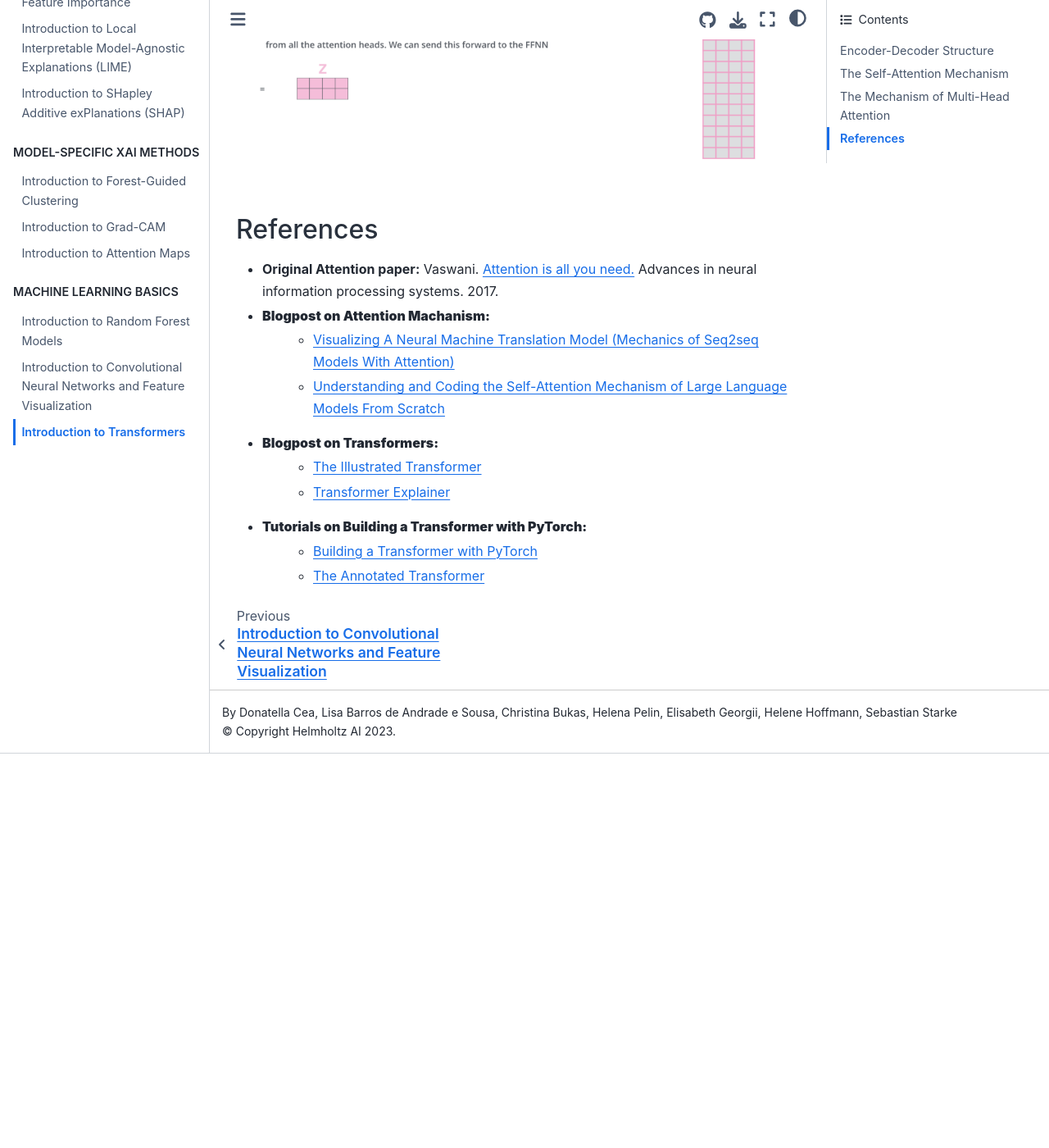
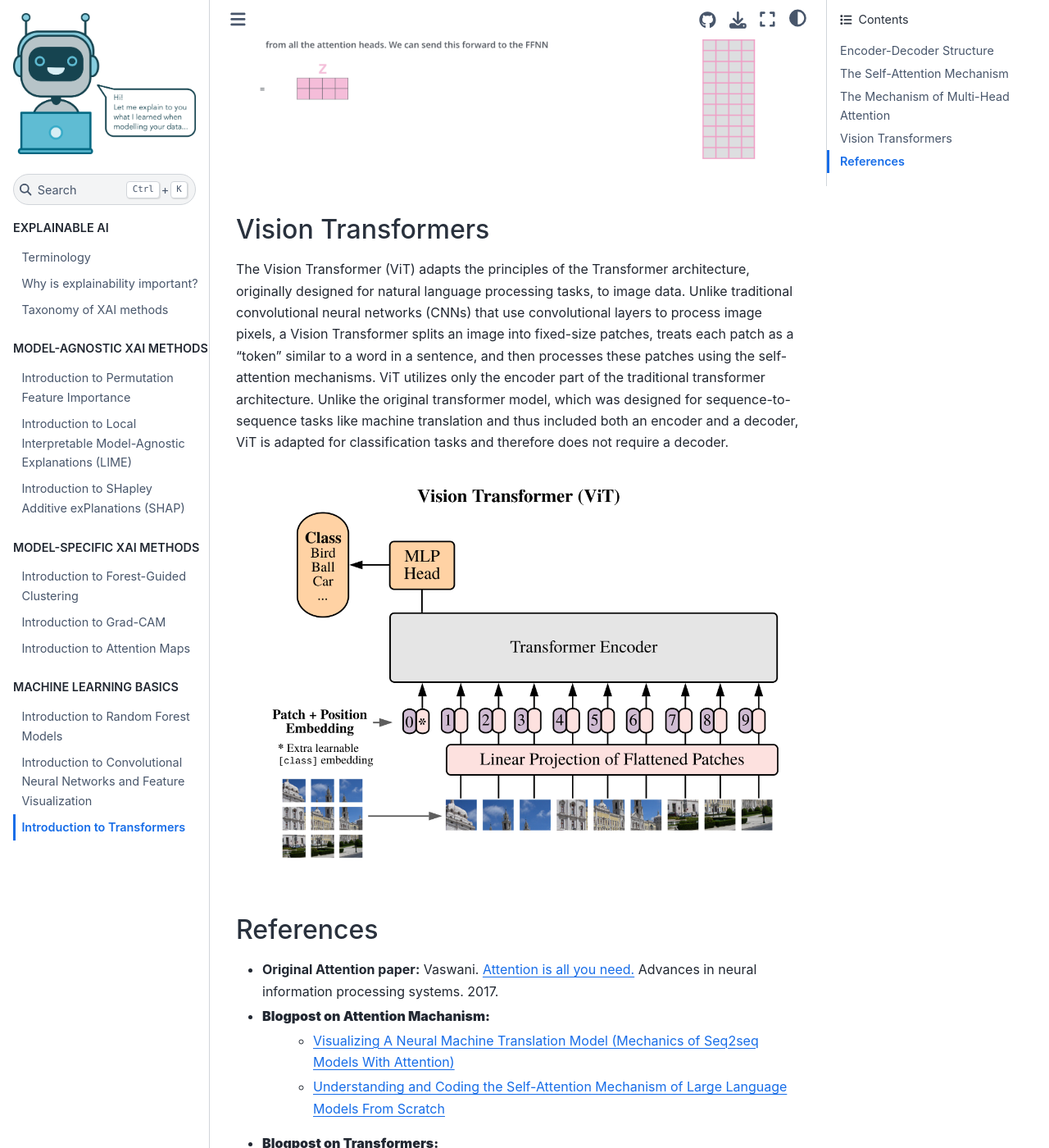
Before and after one commit to HelmholtzAI-Consultants-Munich/XAI-Tutorials, a Sphinx documentation site: the page built from docs/source/_ml_basics/transformer.rst, in a window 1280 px wide and 1400 px high, scrolled down 6701 px. Shown: the whole window at 82% size. Built offline with Sphinx 7.4.7 and the Sphinx Book theme 1.1.4, drawn with Linux system fonts in a browser that asks for light colours; before the commit the page ends 7620 px from its top, so only the background shows below that; some of the changed text lies outside the part shown.

Commit message:
add content for attention maps

```diff
--- a/docs/source/_ml_basics/transformer.rst
+++ b/docs/source/_ml_basics/transformer.rst
@@ -85,6 +85,18 @@ The outputs of all attention heads are concatenated and then linearly transforme
 .. figure:: ../_figures/qkv4.png
 
 
+Vision Transformers
+----------------------
+
+The Vision Transformer (ViT) adapts the principles of the Transformer architecture, originally designed for natural language processing tasks, to image data.
+Unlike traditional convolutional neural networks (CNNs) that use convolutional layers to process image pixels, a Vision Transformer splits an image into fixed-size patches,
+treats each patch as a "token" similar to a word in a sentence, and then processes these patches using the self-attention mechanisms.
+ViT utilizes only the encoder part of the traditional transformer architecture.
+Unlike the original transformer model, which was designed for sequence-to-sequence tasks like machine translation and thus included both an encoder and a decoder,
+ViT is adapted for classification tasks and therefore does not require a decoder.
+
+
+.. figure:: ../_figures/vit.png
 
 References
 ------------
@@ -98,3 +110,4 @@ References
 - **Tutorials on Building a Transformer with PyTorch:**
    - `Building a Transformer with PyTorch <https://www.datacamp.com/tutorial/building-a-transformer-with-py-torch>`_
    - `The Annotated Transformer <http://nlp.seas.harvard.edu/annotated-transformer/>`_
+- **Original ViT paper:** Kolesnikov, A., Dosovitskiy, A., Weissenborn, D., `An Image is Worth 16x16 Words: Transformers for Image Recognition at Scale. <https://openreview.net/forum?id=YicbFdNTTy>`_ ICLR. 2021
--- a/docs/source/_model_specific_xai/am.rst
+++ b/docs/source/_model_specific_xai/am.rst
@@ -21,7 +21,7 @@ Attention maps for text and images serve similar purposes but differ in how they
 Attention Maps for text
 -------------------------
 
-Text is represented as sequential and discrete data. Each token (word, subword, or character) in the sequence is represented by an embedding, and attention mechanisms focus on the relationships between these tokens.
+Text is represented as sequential and discrete data and converted into embedded tokens (word, subword, or character). The attention mechanisms focuses on the relationships between these tokens.
 Attention maps for Sequence Transformers are usually generated through a self-attention or cross-attention mechanism. The map is a matrix, typically of size :math:`\text{sequence length} \times \text{sequence length}`,
 where each element represents the attention weight between two tokens in the one sequence ot in relation to another sequence.
 
@@ -74,5 +74,5 @@ In ViTs, the attention map is applied to patches of the image rather than indivi
 
 References
 ------------
-- **ViT paper:** Kolesnikov, A., Dosovitskiy, A., Weissenborn, D., `An Image is Worth 16x16 Words: Transformers for Image Recognition at Scale. <https://openreview.net/forum?id=YicbFdNTTy>`_ ICLR. 2021
+- **Original ViT paper:** Kolesnikov, A., Dosovitskiy, A., Weissenborn, D., `An Image is Worth 16x16 Words: Transformers for Image Recognition at Scale. <https://openreview.net/forum?id=YicbFdNTTy>`_ ICLR. 2021
 - **DINO paper:** Caron, M., Touvron, H., Misra, I., Jégou, H., Mairal, J., Bojanowski, P., & Joulin, A. `Emerging properties in self-supervised vision transformers. <https://openaccess.thecvf.com/content/ICCV2021/html/Caron_Emerging_Properties_in_Self-Supervised_Vision_Transformers_ICCV_2021_paper>`_ ICCV. 2021
```
Also changed, not shown: docs/source/_figures/vit.png (added).
